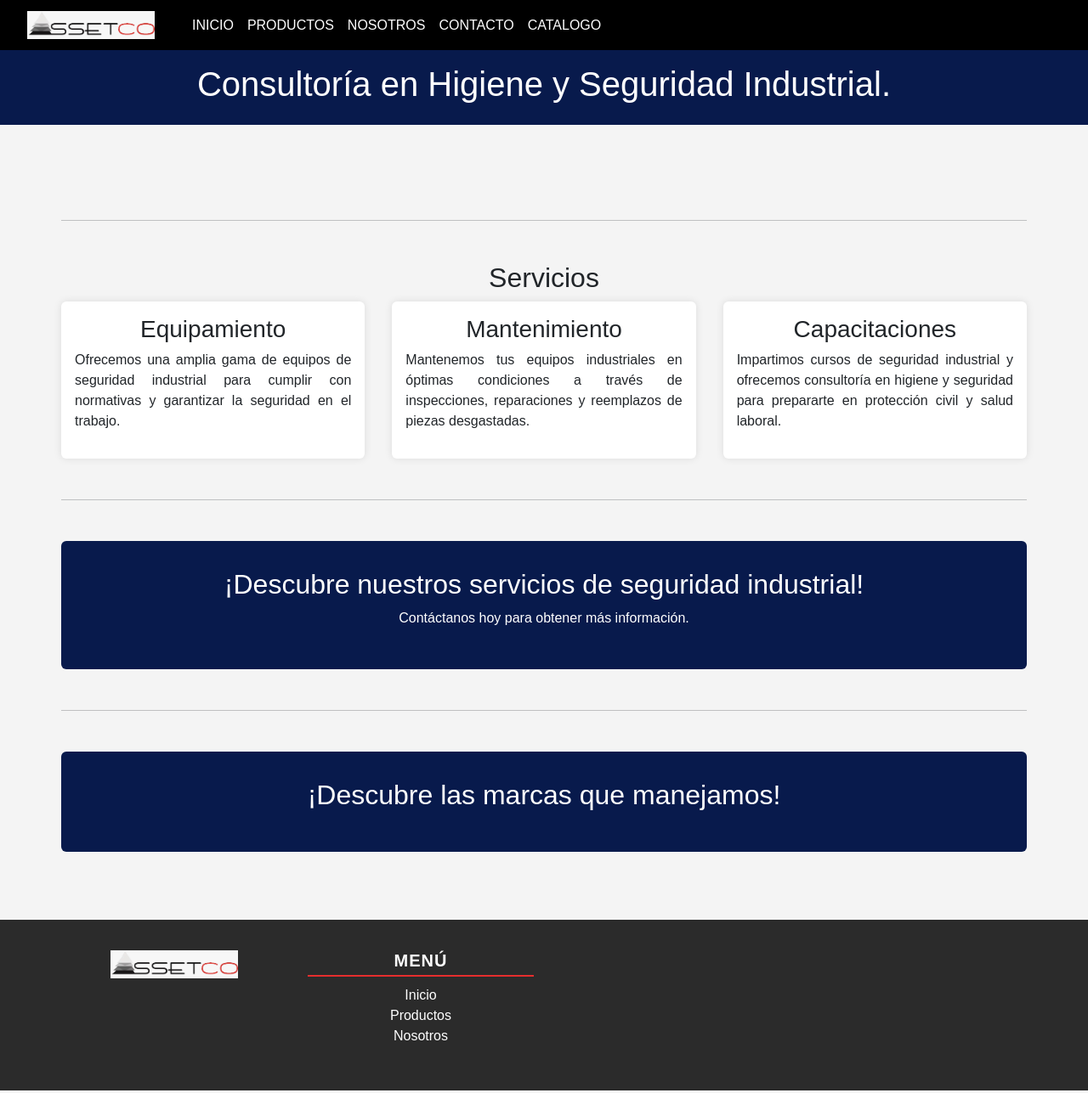
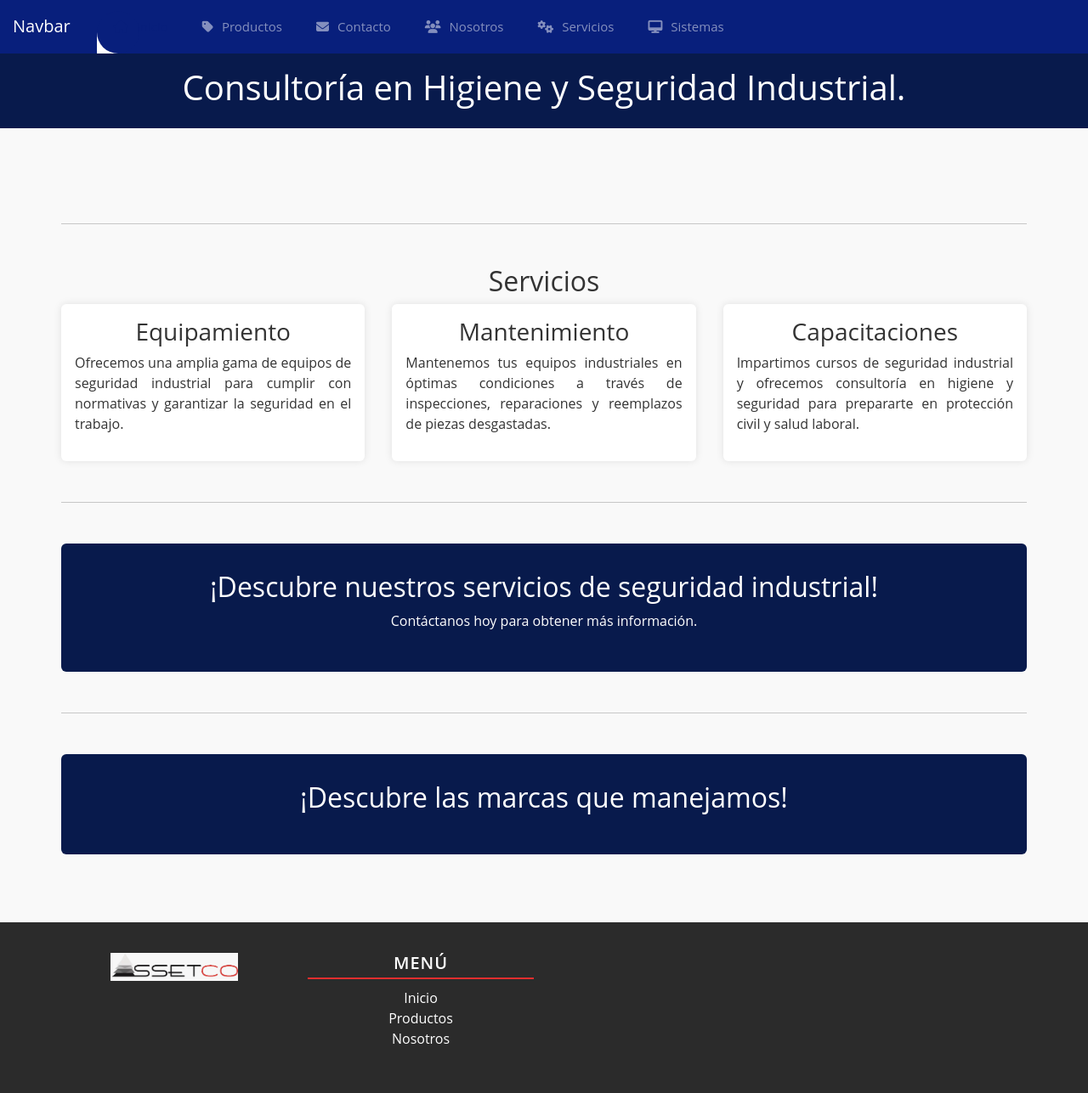
Before and after one commit to FernandoProgramador1/PaginaWeb, a PHP site: page / in a window 1280 px wide. Shown: the whole page at 85% size. Run offline with PHP 8.4, Linux system fonts and the light colour scheme; data that the repository does not hold is empty; some libraries are stand-ins or nearby versions.

Commit message:
Genero navegación de sistema

```diff
--- a/recursos/CSS/nav.css
+++ b/recursos/CSS/nav.css
@@ -1,52 +1,195 @@
-.navbar-custom {
-    background-color: #000000;
+@import url('https://fonts.googleapis.com/css?family=Roboto');
+
+body {
+    font-family: 'Roboto', sans-serif;
 }
 
-.navbar-custom .navbar-brand,
-.navbar-custom .nav-link {
-    color: white;
+* {
+    margin: 0;
+    padding: 0;
 }
 
-.navbar-custom .nav-link:hover {
-    color: #FF0000;
+i {
+    margin-right: 10px;
 }
 
-.navbar-custom .btn-outline-light {
-    border-color: white;
-    color: white;
+/*----------bootstrap-navbar-css------------*/
+.navbar-logo {
+    padding: 15px;
+    color: #fff;
 }
 
-.navbar-custom .btn-outline-light:hover {
-    background-color: #FF0000;
-    color: #FFFFFF;
+.navbar-mainbg {
+    background-color: #081F7C;
+    padding: 0px;
 }
 
-.navbar-custom .navbar-brand {
-    margin-left: 20px;
+#navbarSupportedContent {
+    overflow: hidden;
+    position: relative;
 }
 
-.navbar-custom .navbar-nav {
-    margin-left: 20px;
+#navbarSupportedContent ul {
+    padding: 0px;
+    margin: 0px;
 }
 
-.navbar-custom .nav-item.dropdown:hover .dropdown-menu {
-    display: block;
+#navbarSupportedContent ul li a i {
+    margin-right: 10px;
 }
 
-@media (max-width: 768px) {
-    .navbar-custom .navbar-nav {
-        margin-left: auto;
-        display: flex;
-        justify-content: center;
-        align-items: center;
+#navbarSupportedContent li {
+    list-style-type: none;
+    float: left;
+}
+
+#navbarSupportedContent ul li a {
+    color: rgba(255, 255, 255, 0.5);
+    text-decoration: none;
+    font-size: 15px;
+    display: block;
+    padding: 20px 20px;
+    transition-duration: 0.6s;
+    transition-timing-function: cubic-bezier(0.68, -0.55, 0.265, 1.55);
+    position: relative;
+}
+
+#navbarSupportedContent>ul>li.active>a {
+    color: #081F7C;
+    background-color: transparent;
+    transition: all 0.7s;
+}
+
+#navbarSupportedContent a:not(:only-child):after {
+    content: "\f105";
+    position: absolute;
+    right: 20px;
+    top: 10px;
+    font-size: 14px;
+    font-family: "Font Awesome 5 Free";
+    display: inline-block;
+    padding-right: 3px;
+    vertical-align: middle;
+    font-weight: 900;
+    transition: 0.5s;
+}
+
+#navbarSupportedContent .active>a:not(:only-child):after {
+    transform: rotate(90deg);
+}
+
+.hori-selector {
+    display: inline-block;
+    position: absolute;
+    height: 100%;
+    top: 0px;
+    left: 0px;
+    transition-duration: 0.6s;
+    transition-timing-function: cubic-bezier(0.68, -0.55, 0.265, 1.55);
+    background-color: #fff;
+    border-top-left-radius: 15px;
+    border-top-right-radius: 15px;
+    margin-top: 10px;
+}
+
+.hori-selector .right,
+.hori-selector .left {
+    position: absolute;
+    width: 25px;
+    height: 25px;
+    background-color: #fff;
+    bottom: 10px;
+}
+
+.hori-selector .right {
+    right: -25px;
+}
+
+.hori-selector .left {
+    left: -25px;
+}
+
+.hori-selector .right:before,
+.hori-selector .left:before {
+    content: '';
+    position: absolute;
+    width: 50px;
+    height: 50px;
+    border-radius: 50%;
+    background-color: #081F7C;
+}
+
+.hori-selector .right:before {
+    bottom: 0;
+    right: -25px;
+}
+
+.hori-selector .left:before {
+    bottom: 0;
+    left: -25px;
+}
+
+
+@media(min-width: 992px) {
+    .navbar-expand-custom {
+        -ms-flex-flow: row nowrap;
+        flex-flow: row nowrap;
+        -ms-flex-pack: start;
+        justify-content: flex-start;
+    }
+
+    .navbar-expand-custom .navbar-nav {
+        -ms-flex-direction: row;
+        flex-direction: row;
+    }
+
+    .navbar-expand-custom .navbar-toggler {
+        display: none;
+    }
+
+    .navbar-expand-custom .navbar-collapse {
+        display: -ms-flexbox !important;
+        display: flex !important;
+        -ms-flex-preferred-size: auto;
+        flex-basis: auto;
     }
 }
 
-@media (max-width: 992px) {
-    .navbar-custom .navbar-nav {
-        margin-left: auto;
-        display: flex;
-        justify-content: center;
-        align-items: center;
+
+@media (max-width: 991px) {
+    #navbarSupportedContent ul li a {
+        padding: 12px 30px;
+    }
+
+    .hori-selector {
+        margin-top: 0px;
+        margin-left: 10px;
+        border-radius: 0;
+        border-top-left-radius: 25px;
+        border-bottom-left-radius: 25px;
+    }
+
+    .hori-selector .left,
+    .hori-selector .right {
+        right: 10px;
+    }
+
+    .hori-selector .left {
+        top: -25px;
+        left: auto;
+    }
+
+    .hori-selector .right {
+        bottom: -25px;
+    }
+
+    .hori-selector .left:before {
+        left: -25px;
+        top: -25px;
+    }
+
+    .hori-selector .right:before {
+        bottom: -25px;
+        left: -25px;
     }
 }
--- a/vistas/template/navbar/navbar.php
+++ b/vistas/template/navbar/navbar.php
@@ -21,68 +21,52 @@ require_once("modelos/model_marcas.php");
     <link rel="stylesheet" href="recursos/lib/bootstrap/dist/css/bootstrap.min.css" />
     <link rel="stylesheet" href="recursos/CSS/login.css" type="text/css" />
     <link rel="stylesheet" href="https://cdnjs.cloudflare.com/ajax/libs/font-awesome/5.15.3/css/all.min.css">
+    <link rel="stylesheet" href="https://cdnjs.cloudflare.com/ajax/libs/font-awesome/6.5.1/css/all.min.css" integrity="sha512-DTOQO9RWCH3ppGqcWaEA1BIZOC6xxalwEsw9c2QQeAIftl+Vegovlnee1c9QX4TctnWMn13TZye+giMm8e2LwA==" crossorigin="anonymous" referrerpolicy="no-referrer" />
     <link rel="stylesheet" href="recursos/CSS/productos.css" type="text/css">
     <link rel="stylesheet" href="recursos/CSS/nav.css" type="text/css">
     <link rel="stylesheet" href="recursos/CSS/home.css" type="text/css">
-    <!-- <link href="https://cdn.jsdelivr.net/npm/bootstrap@5.1.3/dist/css/bootstrap.min.css" rel="stylesheet"> -->
+    <link rel="stylesheet" href="recursos/CSS/nosotros.css" type="text/css">
     <link rel="stylesheet" type="text/css" href="recursos/css/footer.css">
+    <script src="https://cdn.jsdelivr.net/npm/sweetalert2@11"></script>
 
 </head>
 
 <body>
-
-    <nav class="navbar navbar-expand-lg navbar-custom">
-        <div class="container-fluid">
-            <a class="navbar-brand" href="#"><img src="recursos/img/LOGO-SSETCO.jpeg" alt="Logo" style="max-height:100px !important; max-width:150px !important;" /></a>
-            <button class="navbar-toggler" type="button" data-bs-toggle="collapse" data-bs-target="#navbarNav" aria-controls="navbarNav" aria-expanded="false" aria-label="Toggle navigation">
-                <span class="navbar-toggler-icon"></span>
+    <nav class="navbar navbar-expand-custom navbar-mainbg">
+        <a class="navbar-brand navbar-logo" href="#">Navbar</a>
+        <button class="navbar-toggler" type="button" aria-controls="navbarSupportedContent" aria-expanded="false" aria-label="Toggle navigation">
+            <i class="fas fa-bars text-white"></i>
         </button>
-            <div class="collapse navbar-collapse" id="navbarNav">
-                <ul class="navbar-nav me-auto">
-                    <li class="nav-item active">
-                        <a class="nav-link" href="index.php?page=">INICIO</a>
+        <div class="collapse navbar-collapse" id="navbarSupportedContent">
+            <ul class="navbar-nav ml-auto">
+                <div class="hori-selector">
+                    <div class="left"></div>
+                    <div class="right"></div>
+                </div>
+                <li class="nav-item <?php echo (!isset($_GET['page']) || $_GET['page'] == '' ? 'active' : ''); ?>">
+                    <a class="nav-link" href="index.php?page="><i class="fa fa-home"></i>Inicio</a>
+                </li>
+                <li class="nav-item <?php if (isset($_GET['page']) && $_GET['page'] == 'Productos') echo 'active'; ?>">
+                    <a class="nav-link" href="index.php?page=Productos"><i class="fa fa-tag"></i>Productos</a>
+                </li>
+                <li class="nav-item <?php if (isset($_GET['page']) && $_GET['page'] == 'Contacto') echo 'active'; ?>">
+                    <a class="nav-link" href="javascript:void(0);"><i class="fa fa-envelope"></i>Contacto</a>
+                </li>
+                <li class="nav-item <?php if (isset($_GET['page']) && $_GET['page'] == 'Nosotros') echo 'active'; ?>">
+                    <a class="nav-link" href="index.php?page=Nosotros"><i class="fa fa-users"></i>Nosotros</a>
                 </li>
                 <li class="nav-item">
-                        <!-- <a class="nav-link" href="#">MI CUENTA</a> -->
+                    <a class="nav-link" href="javascript:void(0);"><i class="fa fa-cogs"></i>Servicios</a>
                 </li>
                 <li class="nav-item">
-                        <a class="nav-link " href="index.php?page=Productos" id="navbarDropdown" role="button" aria-expanded="false">
-                            PRODUCTOS
-                        </a>
-                        <!-- <ul class="dropdown-menu" aria-labelledby="navbarDropdown">
-                            <li><a class="dropdown-item" href="#">Producto 1</a></li>
-                            <li><a class="dropdown-item" href="#">Producto 2</a></li>
-                        </ul> -->
+                    <a class="nav-link" href="javascript:void(0);"><i class="fa fa-desktop"></i>Sistemas</a>
                 </li>
-                    <li class="nav-item">
-                        <a class="nav-link" href="index.php?page=Nosotros">NOSOTROS</a>
-                    </li>
-                    <li class="nav-item">
-                        <a class="nav-link" href="#Contacto">CONTACTO</a>
-                    </li>
-                    <li class="nav-item">
-                        <a class="nav-link" href="recursos/Archivos/Catalogo Equipo de Seguridad 2023.pdf" download>CATALOGO</a>
-                    </li>
-
+                <?php if (isset($_SESSION['loggedin']) && $_SESSION['loggedin']) : ?>
+                    <!-- Boton para el menu de admin -->
+                    <button class="btn btn-primary" type="button" data-bs-toggle="offcanvas" data-bs-target="#offcanvasDark" aria-controls="offcanvasDark">Menu Admin</button>
+                    <!-- Fin del boton para el menu de admin -->
+                <?php endif; ?>
             </ul>
-                <!-- <form class="d-flex me-2">
-                    <input class="form-control me-2" type="search" placeholder="Buscar..." aria-label="Buscar">
-                    <button class="btn btn-outline-light" type="submit">Buscar</button>
-                </form> -->
-
-                <?php
-                if ($_SESSION != null) {
-                    if ($_SESSION['loggedin'] == true) {
-                ?>
-
-                        <!-- Boton para el menu de admin -->
-                        <butt!on class="btn btn-primary" type="button" data-bs-toggle="offcanvas" data-bs-target="#offcanvasDark" aria-controls="offcanvasDark">Menu Admin</button>
-                            <!-- Boton para el menu de admin -->
-                    <?php
-                    }
-                }
-                    ?>
-            </div>
         </div>
     </nav>
 
```
Also changed, not shown: recursos/JS/nav.js (added, +75 -0 lines). Lines whose indentation alone changed are shown as unchanged.
